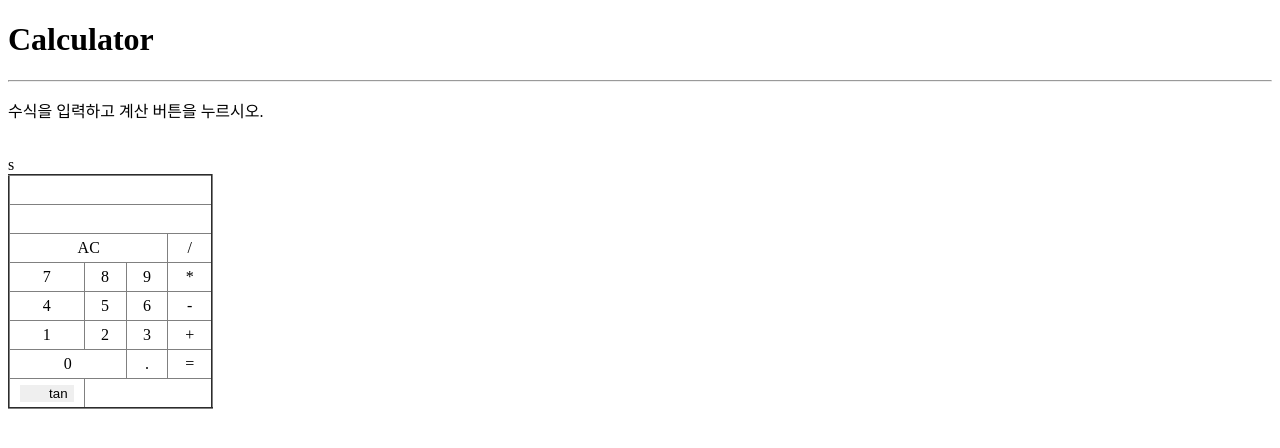
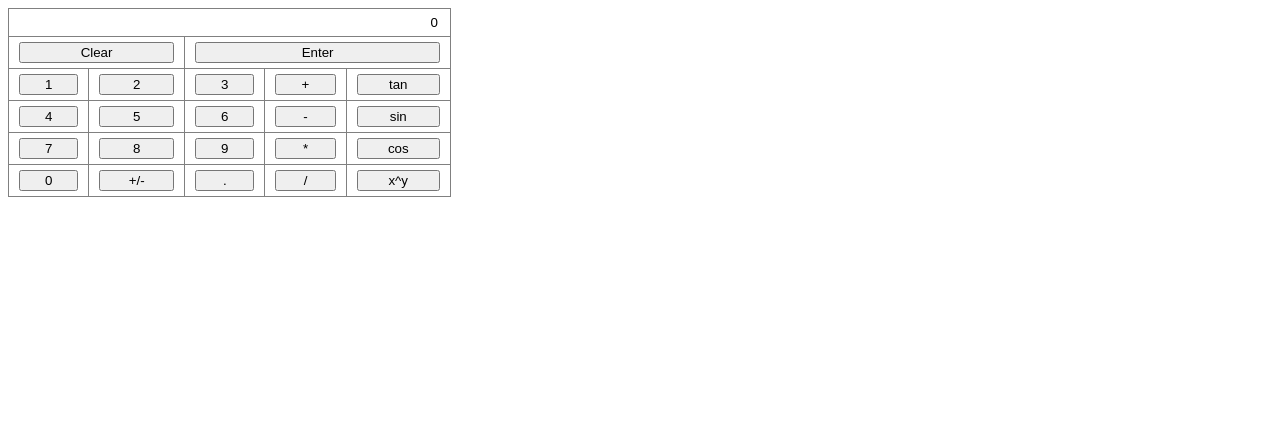
Before and after one commit to Lee-Seonghyun316/Calculator, a plain HTML site: page Day1/index.html in a window 1280 px wide. Drawn offline with Linux system fonts and the light colour scheme.

Commit message:
[add] sin,cos,tan

```diff
--- a/Day1/index.html
+++ b/Day1/index.html
@@ -1,68 +1,208 @@
-<!DOCTYPE html>
-<html lang="en">
+<!DOCTYPE html PUBLIC "-//W3C//DTD HTML 4.01 Transitional//EN" "http://www.w3.org/TR/html4/loose.dtd">
+<html>
 <head>
-    <meta charset="utf-8" />
-    <meta name="viewport" content="width=device-width, initial-scale=1" />
+  <meta http-equiv="Content-Type" content="text/html; charset=EUC-KR" />
   <title>Calculator</title>
   <link rel="stylesheet" href="style.css" />
   <script src="js/index.js"></script>
-
 </head>
 <body>
-    <div class="calculator">
-      <h1>Calculator</h1>
-      <hr />
-      <p>수식을 입력하고 계산 버튼을 누르시오.</p>
-      <br />
-      <table border="2">
+<form>
+  <table border="1">
     <tr>
-          <td colspan="4">
-            <input type="text" id="exp"/>
+      <td colspan="5">
+        <input id="cal-show" type="text" id="display" size="50" value="0" />
       </td>
     </tr>
     <tr>
-          <td colspan="4">
-            <input type="text" id="result" />
+      <td colspan="2">
+        <input
+                type="button"
+                value="Clear"
+                onclick="clearDisplay()"
+                style="height: 100%; width: 100%"
+        />
+      </td>
+      <td colspan="3">
+        <input
+                type="button"
+                value="Enter"
+                onclick="sum()"
+                style="height: 100%; width: 100%"
+        />
       </td>
     </tr>
     <tr>
-          <td colspan="3" onclick="reset()">AC</td>
-          <td onclick="add('/')">/</td>
+      <td>
+        <input
+                type="button"
+                value="1"
+                onclick="add('1')"
+                style="height: 100%; width: 100%"
+        />
+      </td>
+      <td>
+        <input
+                type="button"
+                value="2"
+                onclick="add('2')"
+                style="height: 100%; width: 100%"
+        />
+      </td>
+      <td>
+        <input
+                type="button"
+                value="3"
+                onclick="add('3')"
+                style="height: 100%; width: 100%"
+        />
+      </td>
+      <td>
+        <input
+                type="button"
+                value="+"
+                onclick="add('+')"
+                style="height: 100%; width: 100%"
+        />
+      </td>
+      <td>
+        <input
+                type="button"
+                value="tan"
+                onclick="tan(this.form.display)"
+                style="height: 100%; width: 100%"
+        />
+      </td>
     </tr>
     <tr>
-          <td onclick="add(7)">7</td>
-          <td onclick="add(8)">8</td>
-          <td onclick="add(9)">9</td>
-          <td onclick="add('*')">*</td>
+      <td>
+        <input
+                type="button"
+                value="4"
+                onclick="add('4')"
+                style="height: 100%; width: 100%"
+        />
+      </td>
+      <td>
+        <input
+                type="button"
+                value="5"
+                onclick="add('5')"
+                style="height: 100%; width: 100%"
+        />
+      </td>
+      <td>
+        <input
+                type="button"
+                value="6"
+                onclick="add('6')"
+                style="height: 100%; width: 100%"
+        />
+      </td>
+      <td>
+        <input
+                type="button"
+                value="-"
+                onclick="add('-')"
+                style="height: 100%; width: 100%"
+        />
+      </td>
+      <td>
+        <input
+                type="button"
+                value="sin"
+                onclick="sin(this.form.display)"
+                style="height: 100%; width: 100%"
+        />
+      </td>
     </tr>
     <tr>
-          <td onclick="add(4)">4</td>
-          <td onclick="add(5)">5</td>
-          <td onclick="add(6)">6</td>
-          <td onclick="add('-')">-</td>
+      <td>
+        <input
+                type="button"
+                value="7"
+                onclick="add('7')"
+                style="height: 100%; width: 100%"
+        />
+      </td>
+      <td>
+        <input
+                type="button"
+                value="8"
+                onclick="add('8')"
+                style="height: 100%; width: 100%"
+        />
+      </td>
+      <td>
+        <input
+                type="button"
+                value="9"
+                onclick="add('9')"
+                style="height: 100%; width: 100%"
+        />
+      </td>
+      <td>
+        <input
+                type="button"
+                value="*"
+                onclick="add('*')"
+                style="height: 100%; width: 100%"
+        />
+      </td>
+      <td>
+        <input
+                type="button"
+                value="cos"
+                onclick="cos(this.form.display)"
+                style="height: 100%; width: 100%"
+        />
+      </td>
     </tr>
     <tr>
-          <td onclick="add(1)">1</td>
-          <td onclick="add(2)">2</td>
-          <td onclick="add(3)">3</td>
-          <td onclick="add('+')">+</td>
+      <td>
+        <input
+                type="button"
+                value="0"
+                onclick="add('0')"
+                style="height: 100%; width: 100%"
+        />
+      </td>
+      <td>
+        <input
+                type="button"
+                value="+/-"
+                onclick="abs(this.form.display)"
+                style="height: 100%; width: 100%"
+        />
+      </td>
+      <td>
+        <input
+                type="button"
+                value="."
+                onclick="add('.')"
+                style="height: 100%; width: 100%"
+        />
+      </td>
+      <td>
+        <input
+                type="button"
+                value="/"
+                onclick="add('/')"
+                style="height: 100%; width: 100%"
+        />
+      </td>
+      <td>
+        <input
+                type="button"
+                value="x^y"
+                onclick="pow(this.form.display)"
+                style="height: 100%; width: 100%"
+        />
+      </td>
     </tr>
-        <tr>
-          <td colspan="2" onclick="add(0)">0</td>
-          <td onclick="add('.')">.</td>
-          <td onclick="calculate()">=</td>
-        </tr>
-        <td><input type="button" value="tan" onclick="tan(this.form.display)" style="height:100%;width:100%;"></td> s
+
+    <tr></tr>
   </table>
-
-      <!--      <form>-->
-      <!--        <label>식 </label>-->
-      <!--        <input type="text" id="exp" value="" /><br /><br />-->
-      <!--        <label>값 </label>-->
-      <!--        <input type="text" id="result" placeholder="0" />-->
-      <!--        <input type="button" value="계산" onclick="calculate()" />-->
-      <!--      </form>-->
-    </div>
-
+</form>
 </body>
 </html>
--- a/Day1/js/index.js
+++ b/Day1/js/index.js
@@ -1,20 +1,51 @@
-// import App from './components/App.js';
-//
-// App();
+var all = "";
 
-function add(char) {
-  var exp = document.getElementById("exp");
-  exp.value = exp.value + char;
+function add(num) {
+  all = all + num;
+  document.getElementById("display").value = all;
 }
-function calculate() {
-  var exp = document.getElementById("exp");
-  var result = eval(exp.value);
-  document.getElementById("result").value = result;
+function sum() {
+  document.getElementById("display").value = eval(all);
 }
-function reset() {
-  document.getElementById("display").value = "";
-  document.getElementById("result").value = "";
+function clearDisplay() {
+  all = "";
+  document.getElementById("display").value = "0";
 }
 function tan(all) {
   all.value = Math.tan((all.value * 3.141592) / 180);
 }
+function sin(all) {
+  all.value = Math.sin((all.value * 3.141592) / 180);
+}
+function cos(all) {
+  all.value = Math.cos((all.value * 3.141592) / 180);
+}
+function abs(all) {
+  all.value = Math.abs(all.value);
+}
+function pow(all) {
+  all.value = Math.pow(all.value, 2);
+}
+// // import App from './components/App.js';
+// //
+// // App();
+//
+// function add(char) {
+//   var exp = document.getElementById("exp");
+//   exp.value = exp.value + char;
+// }
+// function calculate() {
+//   var exp = document.getElementById("exp");
+//   var result = eval(exp.value);
+//   document.getElementById("result").value = result;
+// }
+// function reset() {
+//   document.getElementById("display").value = "";
+//   document.getElementById("result").value = "";
+// }
+//
+// // var all = "";
+// //
+// // function tan(all) {
+// //   all.value = Math.tan((all.value * 3.141592) / 180);
+// // }
--- a/Day1/style.css
+++ b/Day1/style.css
@@ -6,9 +6,13 @@ td {
     text-align: center;
 }
 
-input {
+#cal-show{
     text-align: right;
     border: none;
+}
+
+input {
+    text-align: center;
 }
 input:focus {
     outline: none;
```
Lines whose indentation alone changed are shown as unchanged.
